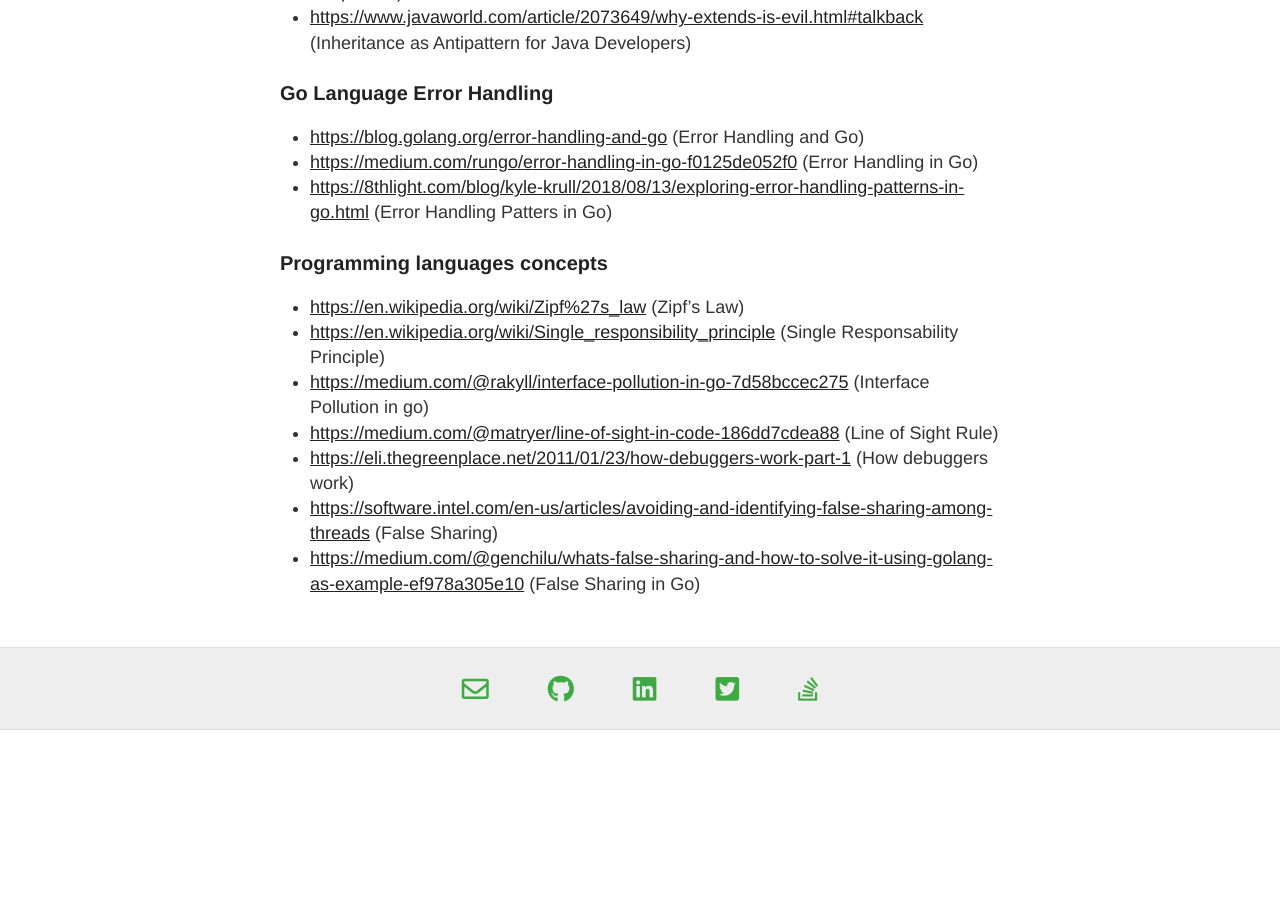
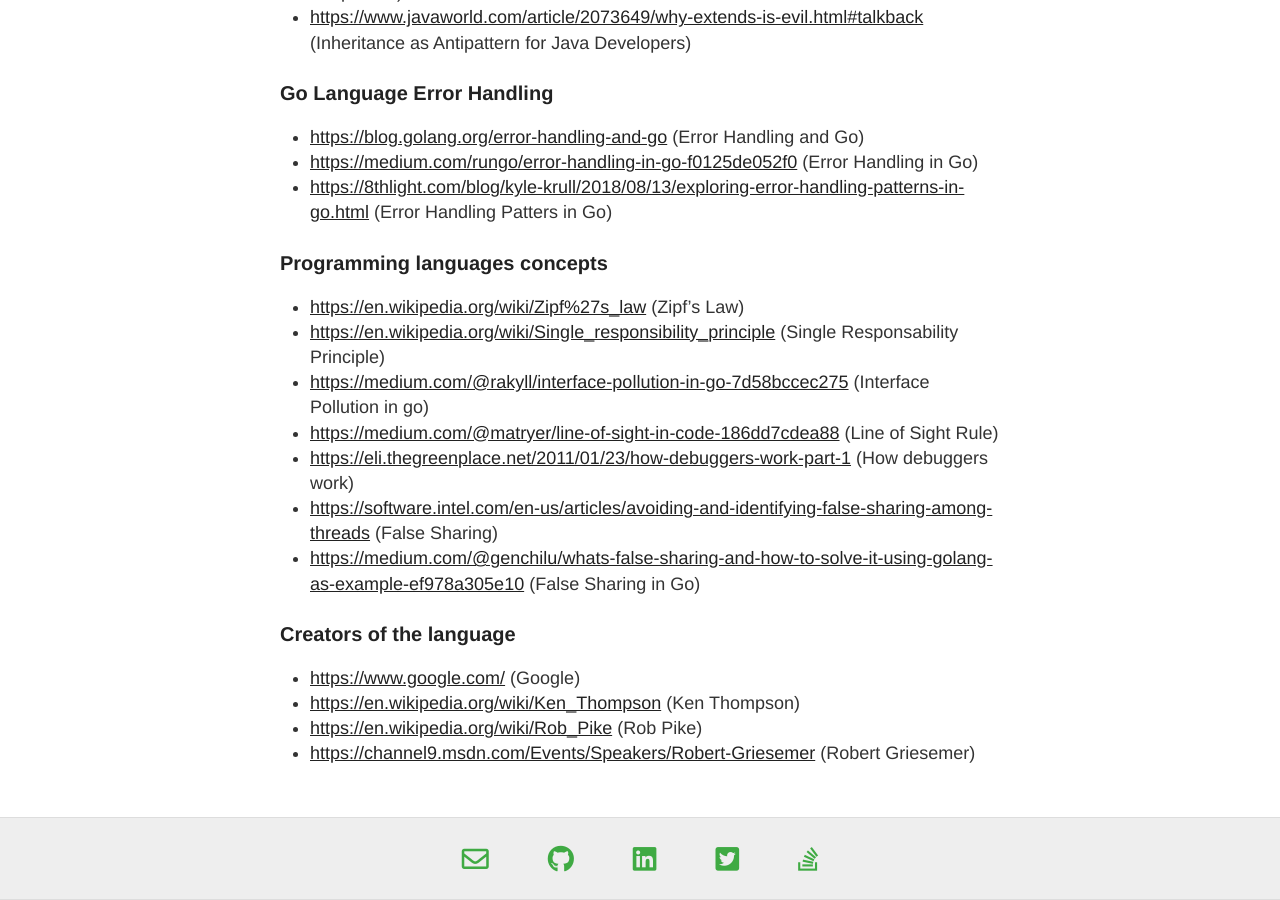
Before and after one commit to dariodip/dariodip.github.io, a Jekyll site: the page built from gows/goref2019.md, in a window 1280 px wide and 900 px high, scrolled down 1741 px. Built offline with Jekyll 4.4.1, drawn with Linux system fonts in a browser that asks for light colours; nearby versions of some CDN libraries; before the commit the page ends 2471 px from its top, so only the background shows below that.

Commit message:
Update goref2019.md

```diff
--- a/gows/goref2019.md
+++ b/gows/goref2019.md
@@ -71,3 +71,10 @@ tags: [go, golang, workshop, references]
 * <https://eli.thegreenplace.net/2011/01/23/how-debuggers-work-part-1> (How debuggers work)
 * <https://software.intel.com/en-us/articles/avoiding-and-identifying-false-sharing-among-threads> (False Sharing)
 * <https://medium.com/@genchilu/whats-false-sharing-and-how-to-solve-it-using-golang-as-example-ef978a305e10> (False Sharing in Go)
+
+### Creators of the language
+
+* <https://www.google.com/> (Google)
+* <https://en.wikipedia.org/wiki/Ken_Thompson> (Ken Thompson)
+* <https://en.wikipedia.org/wiki/Rob_Pike> (Rob Pike)
+* <https://channel9.msdn.com/Events/Speakers/Robert-Griesemer> (Robert Griesemer)
```
